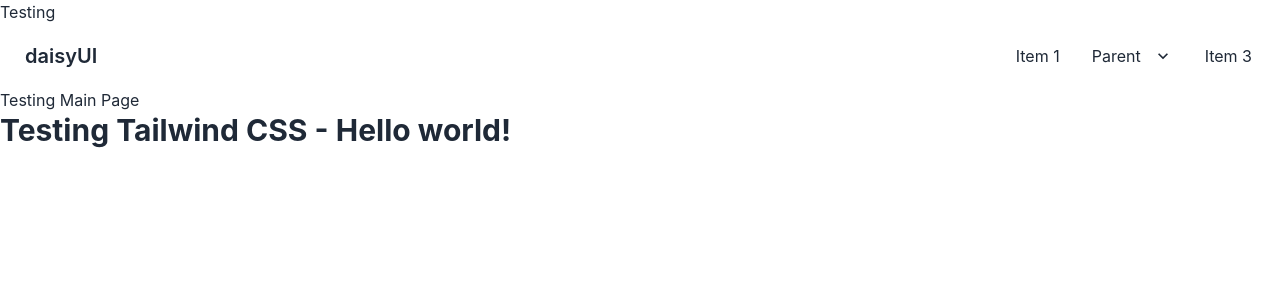
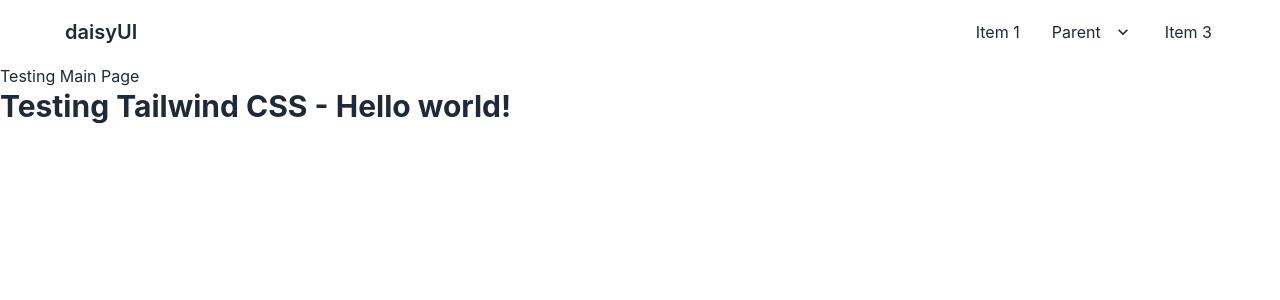
Before and after one commit to chingu-voyages/v43-tier3-team-41, a React (Create React App) app in the folder pettopia-frontend/: page / in a window 1280 px wide. Shown: the top 300 px of the page. Built offline with nearby package versions, Linux system fonts and the light colour scheme.

Commit message:
add container and center navbar

```diff
--- a/pettopia-frontend/src/components/navigation/NavBar.jsx
+++ b/pettopia-frontend/src/components/navigation/NavBar.jsx
@@ -1,9 +1,8 @@
 export default function NavBar() {
   return (
     <>
-      <nav>
-        <h1>Testing</h1>
-        <div className='navbar bg-base-100'>
+      <header className="w-100">
+        <div className='navbar container'>
           <div className='flex-1'>
             <a href='/' className='btn btn-ghost normal-case text-xl'>
               daisyUI
@@ -42,7 +41,7 @@ export default function NavBar() {
             </ul>
           </div>
         </div>
-      </nav>
+      </header>
     </>
   );
 }
```
